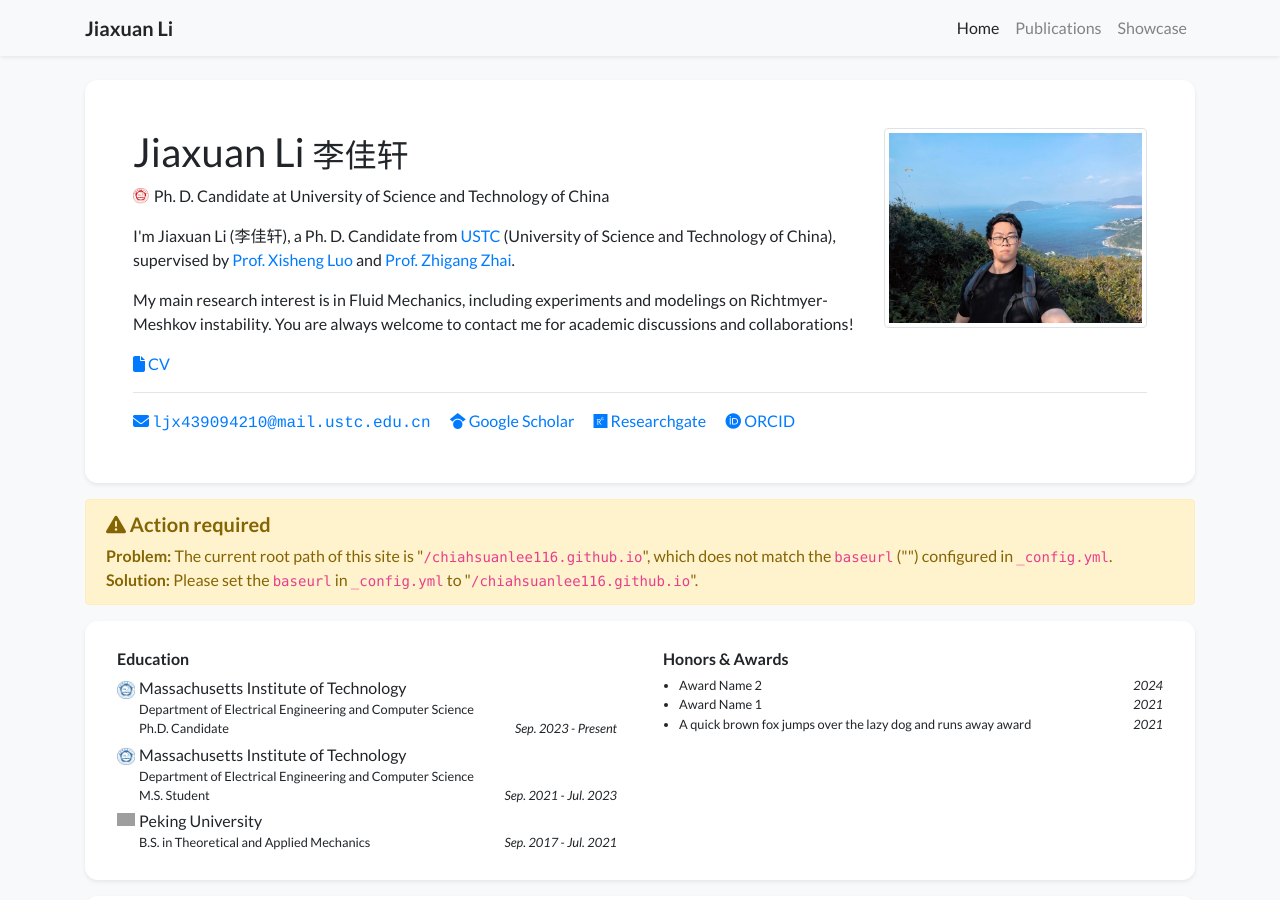
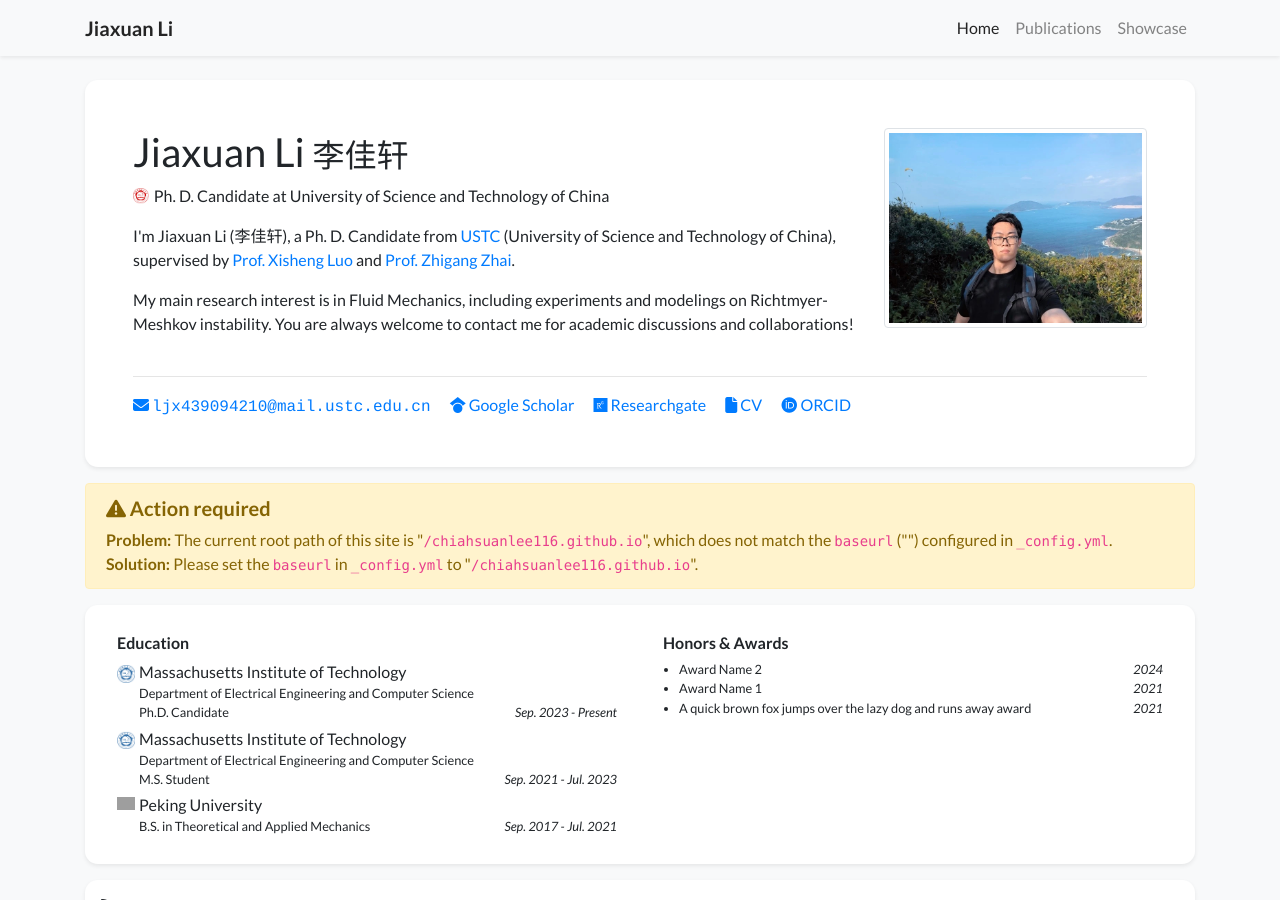
Before and after one commit to ChiaHsuanLee116/chiahsuanlee116.github.io, a Jekyll site: the page built from index.html, in a window 1280 px wide and 900 px high. Built offline with Jekyll 4.4.1, drawn with Linux system fonts in a browser that asks for light colours; nearby versions of some CDN libraries; a style sheet for code colours, icons or effects is not loaded; grey boxes are pictures that could not be loaded.

Commit message:
Update profile_card.html

```diff
--- a/_includes/widgets/profile_card.html
+++ b/_includes/widgets/profile_card.html
@@ -40,11 +40,6 @@
                         <div class="text-profile-bio mt-3" {% if site.data.profile.short_bio_text_justify %}style="text-align: justify;"{% endif %}>
                             {{ site.data.profile.short_bio }}
                         </div>
-                        {% if site.data.profile.resume %}
-                        <a class="pr-3 no-break" target="_blank" href="https://www.jia-xuan.li{{ site.data.profile.resume }}">
-                            <i class="fa fa-file"></i> CV
-                        </a>
-                        {% endif %}
                     </div>
 
                 </div>
@@ -95,6 +90,11 @@
                             <i class="fab fa-linkedin"></i> LinkedIn
                         </a>
                         {% endif %}
+                        {% if site.data.profile.resume %}
+                        <a class="pr-3 no-break" target="_blank" href="https://www.jia-xuan.li{{ site.data.profile.resume }}">
+                            <i class="fa fa-file"></i> CV
+                        </a>
+                        {% endif %}
 
                         {% if site.data.profile.orcid %}
                         <a class="pr-3 no-break" target="_blank" href="https://orcid.org/{{ site.data.profile.orcid }}">
```
